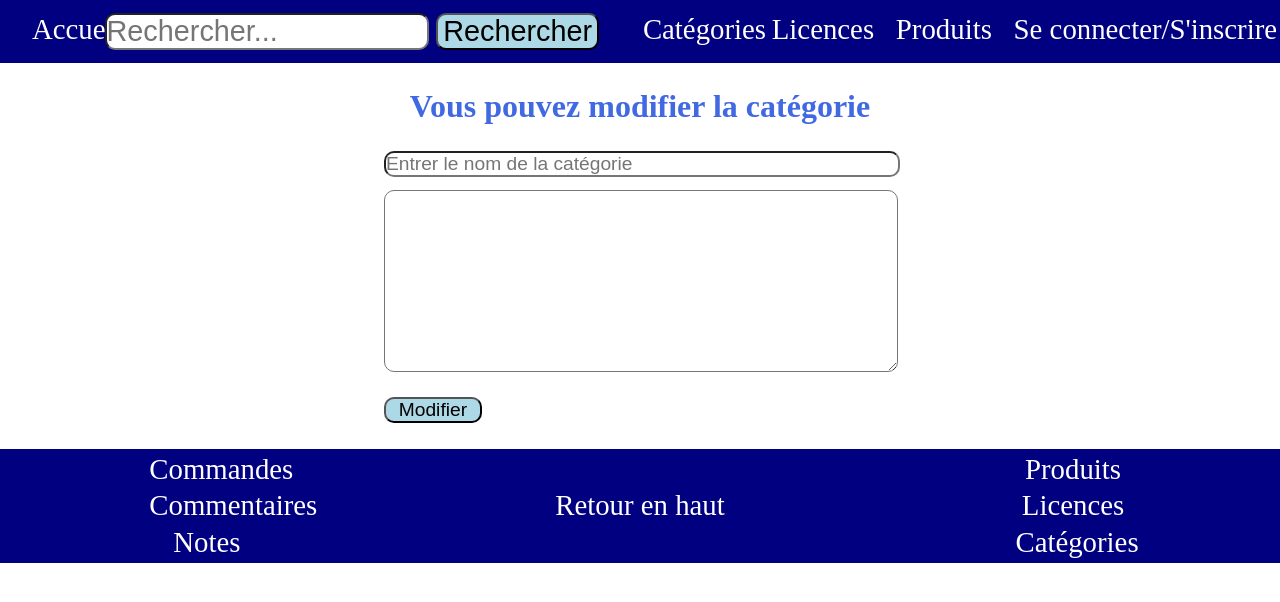
After one commit to mouttoucoumarassamy/profet_final_symfony, a Symfony app: template templates/Admin/categoryadd.html.twig in a window 1280 px wide. The commit adds this page. Shown: the top 602 px of the page. Run offline with Twig, Linux system fonts and the light colour scheme; the template is opened without the code that fills it, so the values that code supplies are empty; some libraries are stand-ins or nearby versions.

Commit message:
CRUD Category complet

```diff
--- /dev/null
+++ b/templates/Admin/categoryadd.html.twig
@@ -0,0 +1,26 @@
+{% extends 'admin/base.html.twig' %}
+
+{% block metaTitle %}
+    Modification de catégorie
+{% endblock metaTitle %}
+
+{% block main %}
+    <div class="container-fluid1">
+        <div class="row1 licence w95">
+            <h1>Vous pouvez modifier la catégorie</h1>
+
+            <form action="{{ path('admin_category_add_save') }}" method="post" class="form">
+                <input type="text" name="name" class="input-product" placeholder="Entrer le nom de la catégorie" >
+                <textarea name="description" id="description" cols="30" rows="10" class="input-product">
+
+                </textarea>
+                </select>
+                <input type="submit" value="Modifier" class="button-product">
+            </form>
+
+
+
+
+        </div>
+    </div>
+{% endblock main %}
```
Also changed, not shown: src/Controller/Admin/AdminCategoryController.php (+37 -1 lines), templates/Admin/categories.html.twig (+11 -3 lines).
